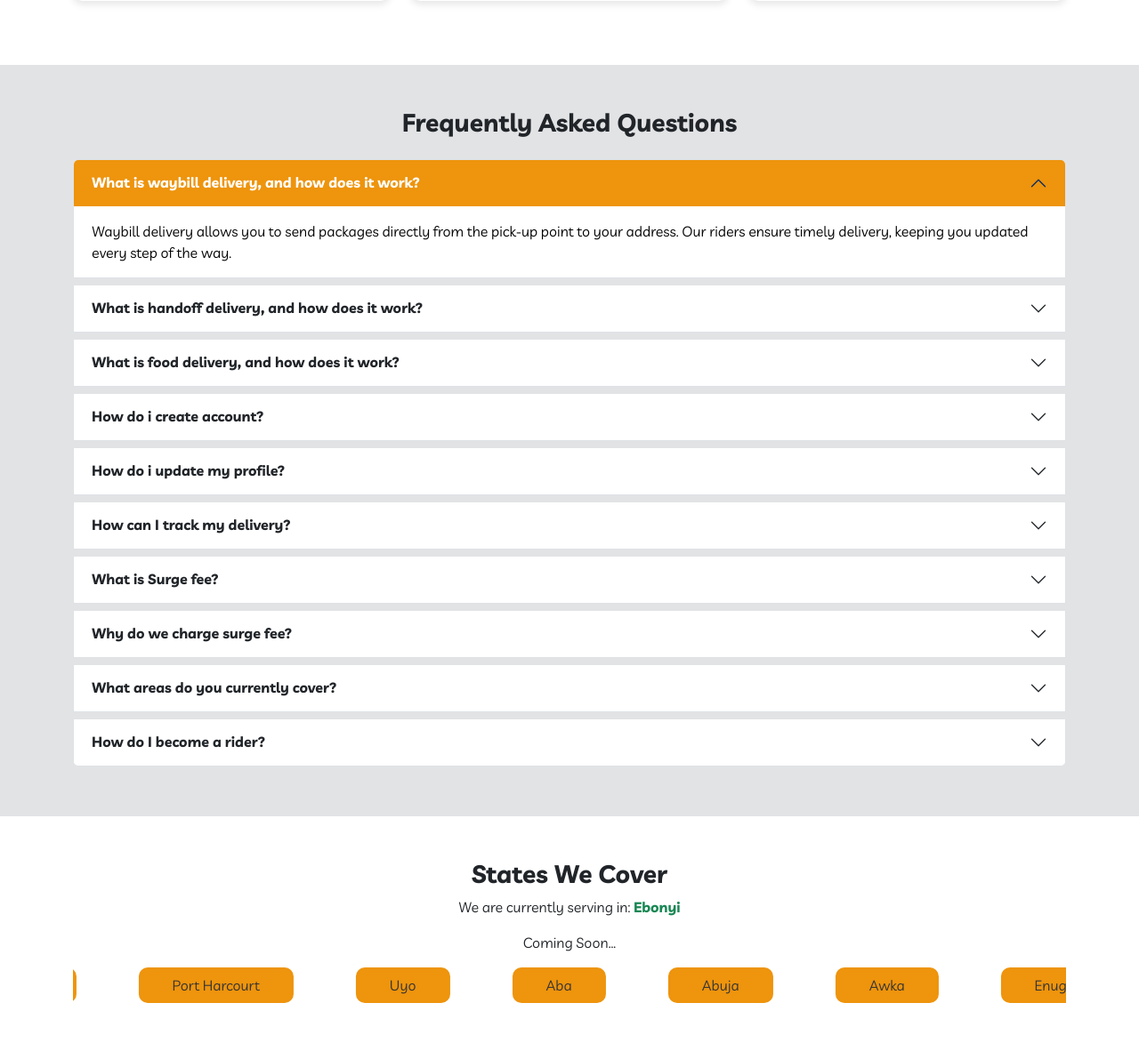
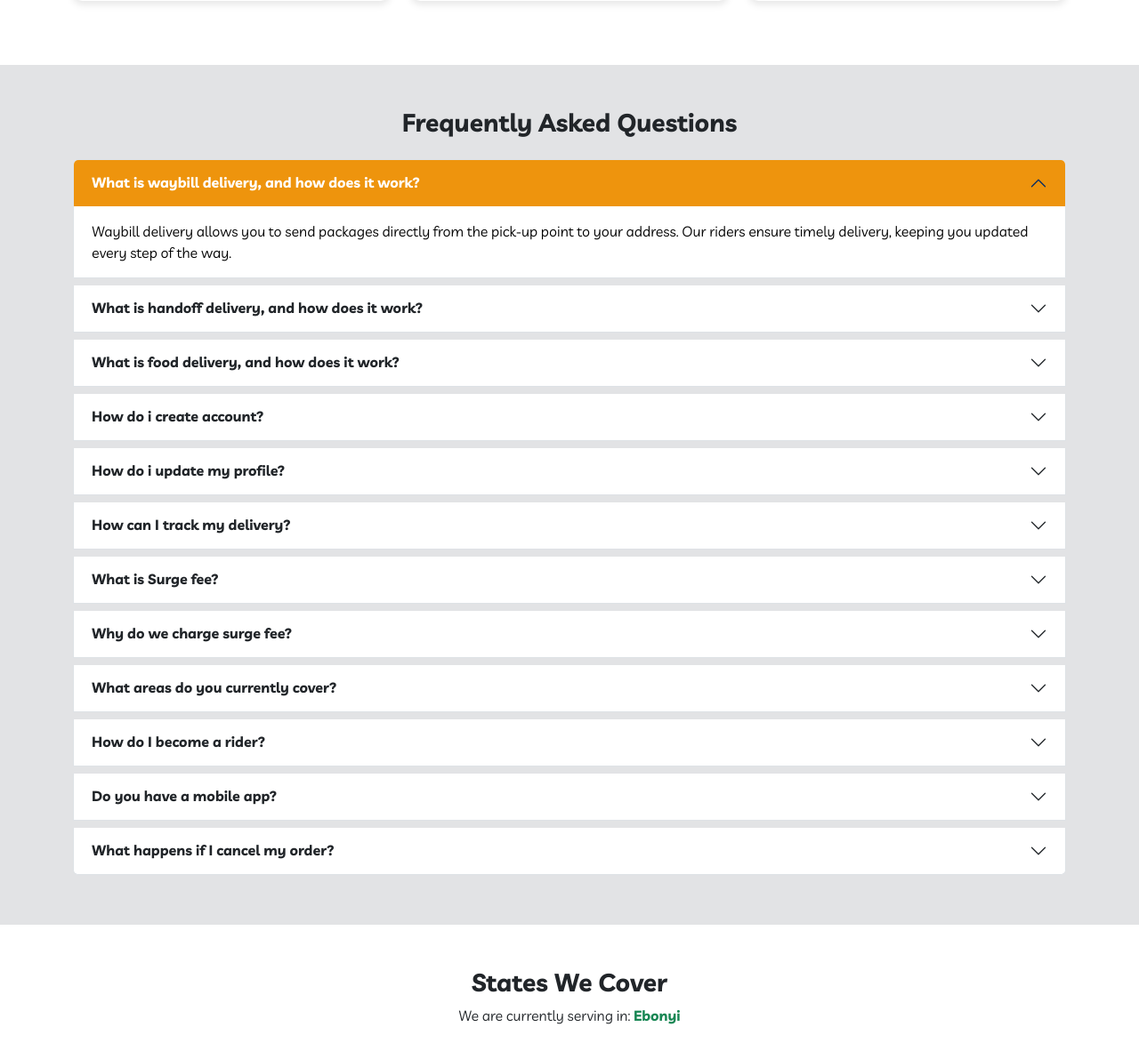
Before and after one commit to Chybozz/Stallion_Routes, a Flask app: page / in a window 1280 px wide. Shown: the part 2463-3636 px from the top of the page at 89% size. Run offline with Flask 3, Linux system fonts and the light colour scheme; some libraries are stand-ins or nearby versions.

Commit message:
Latest Commits

```diff
--- a/static/css/style.css
+++ b/static/css/style.css
@@ -631,4 +631,10 @@ footer {
         width: 30px;
         height: 30px;
     }
+
+    /* Back-to-Top Button */
+    #back-to-top {
+        bottom: 80px;
+        right: 20px;
+    }
 }
--- a/templates/index.html
+++ b/templates/index.html
@@ -124,7 +124,7 @@
                             0-.677-.385-1.266-.954-1.57Z" fill="#FBBC04"></path><path d="M.062 1.33c-.04.146-.062.3-.062.46v12.42c0 .16.021.315.062.46l7.02-6.849L.061 1.33Z" fill="#4285F4"></path><path d="m6.898 8 3.512-3.427L2.78.256A1.871 1.871 0 0 0 1.834 0C.986 0 .27.563.063 1.327v.002L6.897 8Z" fill="#34A853"></path></svg>
                         Download On Google Play
                     </a>
-                    <p class="coming-soon mt-2 mb-4">Coming Soon...</p>
+                    <p class="coming-soon mt-2 mb-4">Our App Coming Soon...</p>
                 </div>
             </div>
         </div>
@@ -396,6 +396,31 @@
                         </div>
                     </div>
                 </div>
+                <div class="accordion-item mb-2">
+                    <h3 class="accordion-header" id="headingEleven">
+                        <button class="accordion-button collapsed shadow-none" type="button" data-bs-toggle="collapse" data-bs-target="#collapseEleven" aria-expanded="false" aria-controls="collapseEleven">
+                            Do you have a mobile app?
+                        </button>
+                    </h3>
+                    <div id="collapseEleven" class="accordion-collapse collapse" aria-labelledby="headingEleven" data-bs-parent="#faqAccordion">
+                        <div class="accordion-body">
+                            Our mobile app is coming soon to both the App Store and Google Play. With the app, you'll be able to request deliveries, track your packages in real-time, make payments, and manage your account easily from your smartphone.
+                            But you can still use our web app platform to access all our services.
+                        </div>
+                    </div>
+                </div>
+                <div class="accordion-item mb-2">
+                    <h3 class="accordion-header" id="headingTwelve">
+                        <button class="accordion-button collapsed shadow-none" type="button" data-bs-toggle="collapse" data-bs-target="#collapseTwelve" aria-expanded="false" aria-controls="collapseTwelve">
+                            What happens if I cancel my order?
+                        </button>
+                    </h3>
+                    <div id="collapseTwelve" class="accordion-collapse collapse" aria-labelledby="headingTwelve" data-bs-parent="#faqAccordion">
+                        <div class="accordion-body">
+                            If you cancel your order, a small token of 8% will be deducted from your fee to cover processing costs.
+                        </div>
+                    </div>
+                </div>
                 <!-- Add more FAQs as needed -->
             </div>
         </div>
```
Also changed, not shown: templates/company.html (+26 -1 lines).
